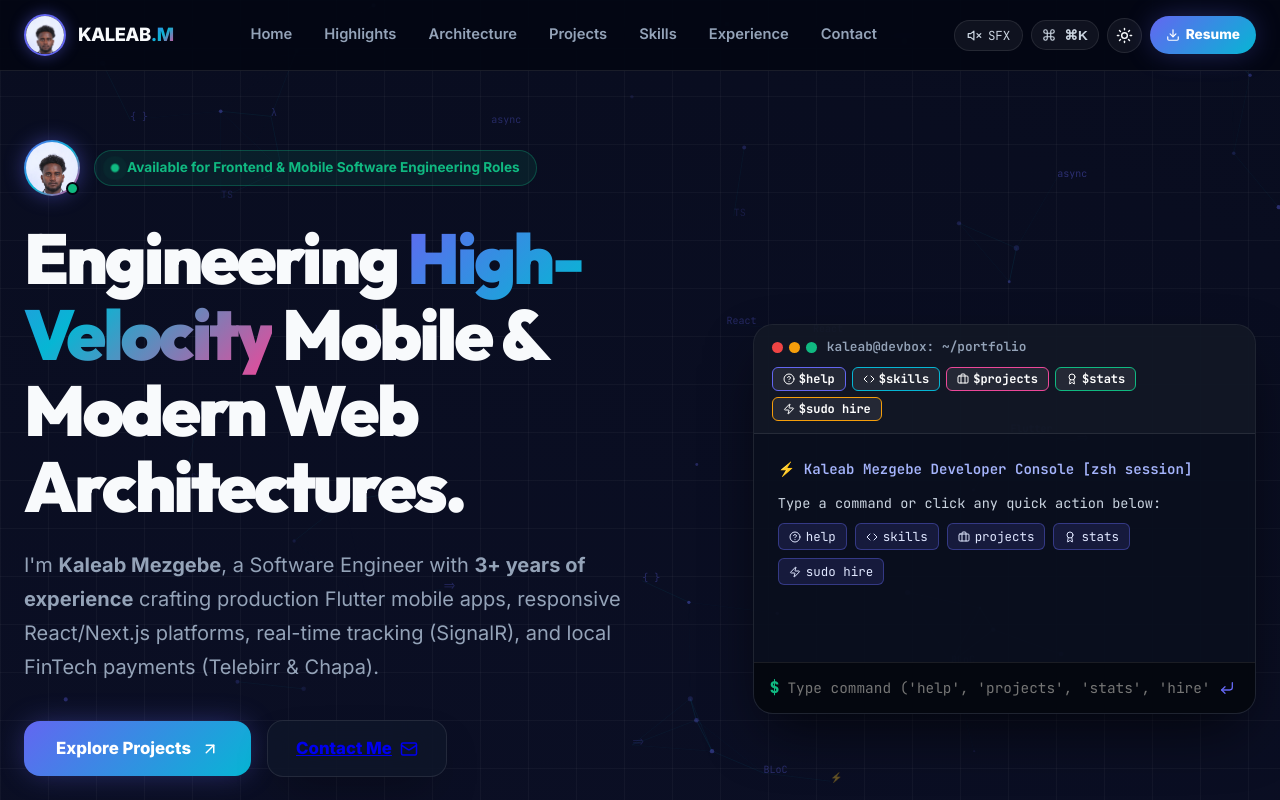
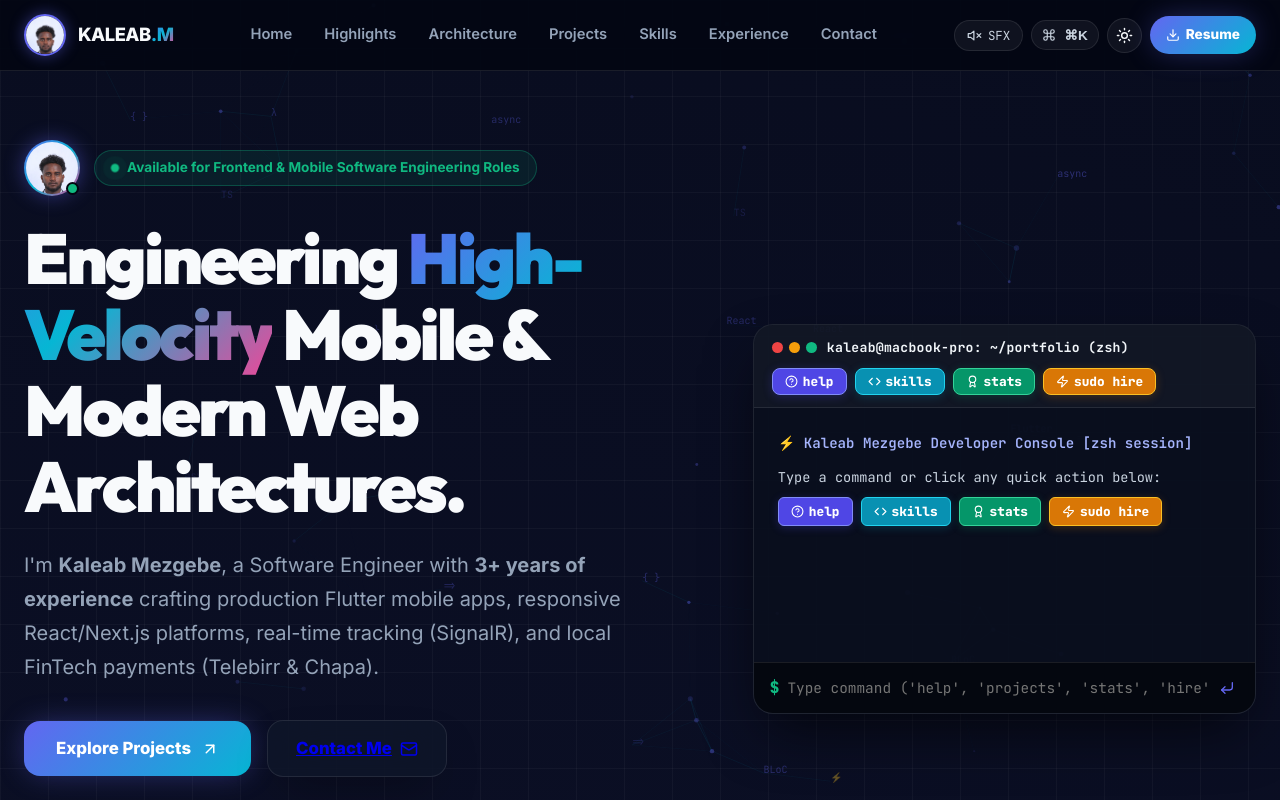
Before and after one commit to kaleab-mezgebe/myportofolio, a React (Vite) app: page / in a window 1280 px wide. Shown: the top 800 px of the page. Built offline with nearby package versions, Linux system fonts and the light colour scheme.

Commit message:
fix: vibrant visible terminal chips, static terminal body scroll, and explicit macbook-pro title

```diff
--- a/src/components/InteractiveTerminal.jsx
+++ b/src/components/InteractiveTerminal.jsx
@@ -14,15 +14,17 @@ export const InteractiveTerminal = ({ onTriggerToast }) => {
     const [inputVal, setInputVal] = useState('');
     const [commandHistory, setCommandHistory] = useState([]);
     const [historyIndex, setHistoryIndex] = useState(-1);
-    const bottomRef = useRef(null);
+    const terminalBodyRef = useRef(null);
     const inputRef = useRef(null);
 
-    const scrollToBottom = () => {
-        bottomRef.current?.scrollIntoView({ behavior: 'smooth' });
+    const scrollToTerminalBottom = () => {
+        if (terminalBodyRef.current) {
+            terminalBodyRef.current.scrollTop = terminalBodyRef.current.scrollHeight;
+        }
     };
 
     useEffect(() => {
-        scrollToBottom();
+        scrollToTerminalBottom();
     }, [history]);
 
     const executeCommand = (cmdText) => {
@@ -104,7 +106,7 @@ Phone: +251 945989369 | Location: Addis Ababa, Ethiopia`
         } else if (cmd === 'clear') {
             setHistory([]);
             setInputVal('');
-            inputRef.current?.focus();
+            inputRef.current?.focus({ preventScroll: true });
             return;
         } else {
             newEntries.push({
@@ -116,10 +118,11 @@ Phone: +251 945989369 | Location: Addis Ababa, Ethiopia`
         setHistory((prev) => [...prev, ...newEntries]);
         setInputVal('');
 
-        // Focus the input immediately after clicking or running
+        // Focus the input smoothly without scrolling the page window
         setTimeout(() => {
-            inputRef.current?.focus();
-        }, 50);
+            inputRef.current?.focus({ preventScroll: true });
+            scrollToTerminalBottom();
+        }, 30);
     };
 
     const handleKeyDown = (e) => {
@@ -144,20 +147,19 @@ Phone: +251 945989369 | Location: Addis Ababa, Ethiopia`
     };
 
     const quickActions = [
-        { cmd: 'help', label: 'help', icon: <HelpCircle size={12} />, color: '#6366f1' },
-        { cmd: 'skills', label: 'skills', icon: <Code size={12} />, color: '#06b6d4' },
-        { cmd: 'projects', label: 'projects', icon: <Briefcase size={12} />, color: '#ec4899' },
-        { cmd: 'stats', label: 'stats', icon: <Award size={12} />, color: '#10b981' },
-        { cmd: 'sudo hire', label: 'hire me', icon: <Zap size={12} />, color: '#f59e0b' }
+        { cmd: 'help', label: 'help', icon: <HelpCircle size={13} />, bg: '#4f46e5', border: '#818cf8', text: '#ffffff' },
+        { cmd: 'skills', label: 'skills', icon: <Code size={13} />, bg: '#0891b2', border: '#22d3ee', text: '#ffffff' },
+        { cmd: 'stats', label: 'stats', icon: <Award size={13} />, bg: '#059669', border: '#34d399', text: '#ffffff' },
+        { cmd: 'sudo hire', label: 'sudo hire', icon: <Zap size={13} />, bg: '#d97706', border: '#fbbf24', text: '#ffffff' }
     ];
 
     return (
         <div
             className="terminal-window"
             style={{ display: 'flex', flexDirection: 'column', height: '100%', minHeight: '390px', cursor: 'text' }}
-            onClick={() => inputRef.current?.focus()}
+            onClick={() => inputRef.current?.focus({ preventScroll: true })}
         >
-            {/* Terminal Header with High-Contrast Visible Quick Chips */}
+            {/* Terminal Header with Exact Requested Title & Vivid Visible Chips */}
             <div className="terminal-header" style={{ justifyContent: 'space-between', flexWrap: 'wrap', gap: '10px' }}>
                 <div style={{ display: 'flex', alignItems: 'center', gap: '10px' }}>
                     <div className="terminal-dots">
@@ -165,50 +167,53 @@ Phone: +251 945989369 | Location: Addis Ababa, Ethiopia`
                         <span className="terminal-dot-btn" style={{ background: '#f59e0b' }}></span>
                         <span className="terminal-dot-btn" style={{ background: '#10b981' }}></span>
                     </div>
-                    <span className="font-mono" style={{ fontSize: '0.80rem', color: 'var(--text-muted)', fontWeight: 600 }}>
-                        kaleab@devbox: ~/portfolio
+                    <span className="font-mono" style={{ fontSize: '0.82rem', color: '#f1f5f9', fontWeight: 700, letterSpacing: '0.3px' }}>
+                        kaleab@macbook-pro: ~/portfolio (zsh)
                     </span>
                 </div>
 
-                {/* Visible Interactive Action Chips */}
-                <div style={{ display: 'flex', gap: '6px', flexWrap: 'wrap' }}>
+                {/* Highly Visible, Solid-Colored Action Chips */}
+                <div style={{ display: 'flex', gap: '8px', flexWrap: 'wrap' }}>
                     {quickActions.map((item) => (
                         <button
                             key={item.cmd}
+                            type="button"
                             onClick={(e) => {
+                                e.preventDefault();
                                 e.stopPropagation();
                                 executeCommand(item.cmd);
                             }}
                             className="font-mono"
                             style={{
-                                background: 'rgba(255,255,255,0.08)',
-                                border: `1px solid ${item.color}`,
-                                color: 'white',
-                                padding: '3px 10px',
-                                borderRadius: '6px',
-                                fontSize: '0.75rem',
-                                fontWeight: 700,
+                                background: item.bg,
+                                border: `1px solid ${item.border}`,
+                                color: item.text,
+                                padding: '4px 12px',
+                                borderRadius: '8px',
+                                fontSize: '0.80rem',
+                                fontWeight: 800,
                                 cursor: 'pointer',
                                 display: 'inline-flex',
                                 alignItems: 'center',
-                                gap: '4px',
-                                transition: 'all 0.2s ease'
+                                gap: '5px',
+                                boxShadow: `0 2px 10px ${item.bg}40`,
+                                transition: 'all 0.15s ease'
                             }}
                             title={`Run '$ ${item.cmd}'`}
                         >
                             {item.icon}
-                            <span>${item.cmd}</span>
+                            <span>{item.label}</span>
                         </button>
                     ))}
                 </div>
             </div>
 
             {/* Terminal Log Body */}
-            <div className="terminal-body" style={{ flex: 1, overflowY: 'auto', maxHeight: '340px' }}>
+            <div ref={terminalBodyRef} className="terminal-body" style={{ flex: 1, overflowY: 'auto', maxHeight: '340px' }}>
                 {history.map((item, idx) => (
                     <div key={idx} style={{ marginBottom: '10px' }}>
                         {item.type === 'user' && (
-                            <div style={{ color: '#38bdf8', fontWeight: 700, fontSize: '0.90rem' }}>{item.text}</div>
+                            <div style={{ color: '#38bdf8', fontWeight: 700, fontSize: '0.92rem' }}>{item.text}</div>
                         )}
                         {item.type === 'system' && (
                             <div style={{ color: '#a5b4fc', fontSize: '0.88rem', fontWeight: 600 }}>{item.text}</div>
@@ -220,22 +225,26 @@ Phone: +251 945989369 | Location: Addis Ababa, Ethiopia`
                                     {quickActions.map((q) => (
                                         <button
                                             key={q.cmd}
+                                            type="button"
                                             onClick={(e) => {
+                                                e.preventDefault();
                                                 e.stopPropagation();
                                                 executeCommand(q.cmd);
                                             }}
                                             style={{
-                                                background: 'rgba(99, 102, 241, 0.15)',
-                                                border: '1px solid rgba(99, 102, 241, 0.4)',
-                                                color: '#e0e7ff',
+                                                background: q.bg,
+                                                border: `1px solid ${q.border}`,
+                                                color: q.text,
                                                 fontFamily: 'var(--font-mono)',
-                                                fontSize: '0.78rem',
-                                                padding: '4px 10px',
+                                                fontSize: '0.80rem',
+                                                fontWeight: 800,
+                                                padding: '5px 12px',
                                                 borderRadius: '6px',
                                                 cursor: 'pointer',
                                                 display: 'inline-flex',
                                                 alignItems: 'center',
-                                                gap: '5px'
+                                                gap: '5px',
+                                                boxShadow: `0 2px 8px ${q.bg}40`
                                             }}
                                         >
                                             {q.icon}
@@ -246,36 +255,38 @@ Phone: +251 945989369 | Location: Addis Ababa, Ethiopia`
                             </div>
                         )}
                         {item.type === 'help_menu' && (
-                            <div style={{ background: 'rgba(255,255,255,0.03)', padding: '12px', borderRadius: '8px', border: '1px solid rgba(255,255,255,0.06)' }}>
-                                <div style={{ color: '#ec4899', fontWeight: 800, marginBottom: '8px', fontSize: '0.85rem' }}>// INTERACTIVE COMMANDS MENU</div>
-                                <div style={{ display: 'grid', gridTemplateColumns: 'repeat(auto-fit, minmax(200px, 1fr))', gap: '8px' }}>
+                            <div style={{ background: 'rgba(255,255,255,0.03)', padding: '14px', borderRadius: '10px', border: '1px solid rgba(255,255,255,0.08)' }}>
+                                <div style={{ color: '#ec4899', fontWeight: 800, marginBottom: '10px', fontSize: '0.88rem' }}>// INTERACTIVE COMMANDS MENU</div>
+                                <div style={{ display: 'grid', gridTemplateColumns: 'repeat(auto-fit, minmax(210px, 1fr))', gap: '8px' }}>
                                     {[
-                                        { cmd: 'skills', desc: 'Core tech stack & framework mastery' },
-                                        { cmd: 'projects', desc: 'Browse live production apps' },
-                                        { cmd: 'stats', desc: 'Academic & performance benchmarks' },
-                                        { cmd: 'contact', desc: 'Copy email & phone numbers' },
-                                        { cmd: 'curl cv', desc: 'Download verified resume PDF' },
-                                        { cmd: 'sudo hire', desc: 'Initiate direct hiring invitation' },
-                                        { cmd: 'clear', desc: 'Clear terminal screen' }
+                                        { cmd: 'skills', desc: 'Core tech stack & framework mastery', color: '#06b6d4' },
+                                        { cmd: 'projects', desc: 'Browse live production apps', color: '#ec4899' },
+                                        { cmd: 'stats', desc: 'Academic & performance benchmarks', color: '#10b981' },
+                                        { cmd: 'contact', desc: 'Copy email & phone numbers', color: '#a5b4fc' },
+                                        { cmd: 'curl cv', desc: 'Download verified resume PDF', color: '#f59e0b' },
+                                        { cmd: 'sudo hire', desc: 'Initiate direct hiring invitation', color: '#ec4899' },
+                                        { cmd: 'clear', desc: 'Clear terminal screen', color: '#94a3b8' }
                                     ].map((c) => (
                                         <div
                                             key={c.cmd}
                                             onClick={(e) => {
+                                                e.preventDefault();
                                                 e.stopPropagation();
                                                 executeCommand(c.cmd);
                                             }}
                                             style={{
-                                                padding: '6px 10px',
-                                                background: 'rgba(255,255,255,0.04)',
-                                                border: '1px solid rgba(255,255,255,0.1)',
-                                                borderRadius: '6px',
+                                                padding: '8px 12px',
+                                                background: 'rgba(255,255,255,0.05)',
+                                                border: `1px solid ${c.color}60`,
+                                                borderRadius: '8px',
                                                 cursor: 'pointer',
                                                 display: 'flex',
-                                                flexDirection: 'column'
+                                                flexDirection: 'column',
+                                                transition: 'all 0.15s ease'
                                             }}
                                         >
-                                            <strong style={{ color: '#06b6d4', fontSize: '0.82rem' }}>$ {c.cmd}</strong>
-                                            <span style={{ color: 'var(--text-muted)', fontSize: '0.72rem' }}>{c.desc}</span>
+                                            <strong style={{ color: c.color, fontSize: '0.85rem' }}>$ {c.cmd}</strong>
+                                            <span style={{ color: 'var(--text-muted)', fontSize: '0.74rem' }}>{c.desc}</span>
                                         </div>
                                     ))}
                                 </div>
@@ -329,10 +340,9 @@ Phone: +251 945989369 | Location: Addis Ababa, Ethiopia`
                         )}
                     </div>
                 ))}
-                <div ref={bottomRef} />
             </div>
 
-            {/* Terminal Prompt Input with Autofocus */}
+            {/* Terminal Prompt Input with Autofocus & No Window Jump */}
             <div style={{ padding: '12px 16px', background: 'rgba(0,0,0,0.5)', borderTop: '1px solid var(--glass-border)', display: 'flex', alignItems: 'center', gap: '8px' }}>
                 <span style={{ color: '#10b981', fontWeight: 800, fontFamily: 'var(--font-mono)' }}>$</span>
                 <input
@@ -354,6 +364,7 @@ Phone: +251 945989369 | Location: Addis Ababa, Ethiopia`
                 />
                 <button
                     onClick={(e) => {
+                        e.preventDefault();
                         e.stopPropagation();
                         executeCommand(inputVal);
                     }}
```
Also changed, not shown: 3 other files (tests, documents, lock files or other folders).
